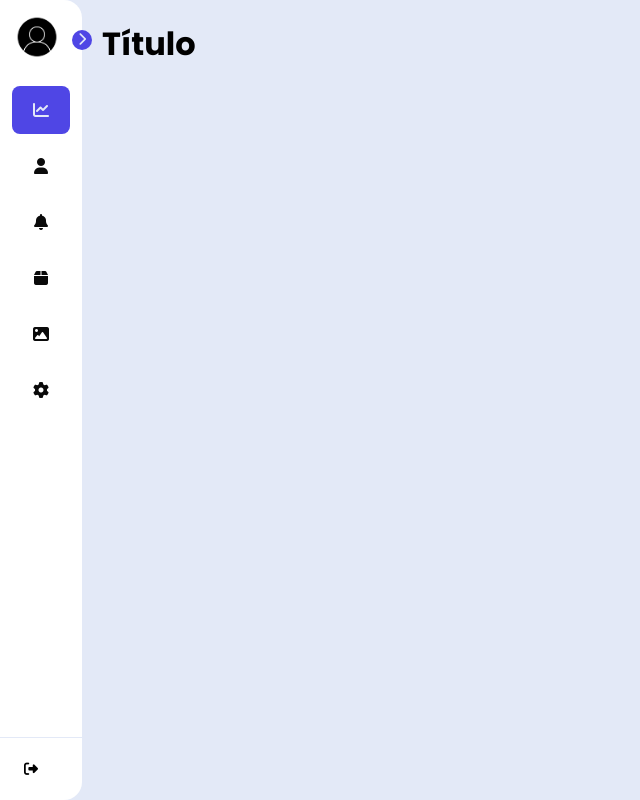
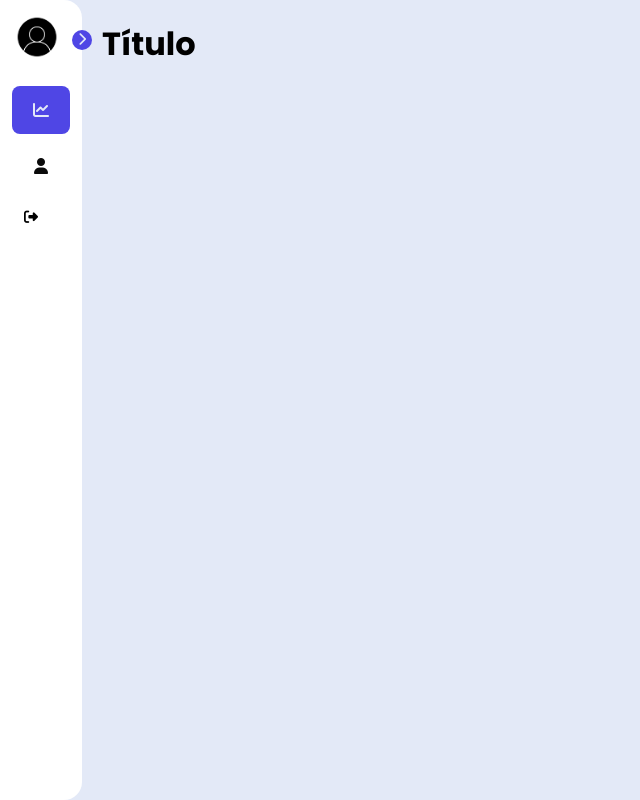
Before and after one commit to Isaque-Ayupe/projeto-FS, a Flask app: page /inicio in a window 1280 px wide. Shown: the whole page, without its empty margins (0-640 px from the left). Run offline with Flask 3, Linux system fonts and the light colour scheme; the visitor is signed in with stand-in values (Sample User, id 1).

Commit message:
Update inicio.html
comentarios e linkagem feita

```diff
--- a/ProjetoOrganiza+31.05.2025/projeto-FS/projeto-FS-main/projeto-FS-main/projeto_flask_postgres_atualizado/templates/inicio.html
+++ b/ProjetoOrganiza+31.05.2025/projeto-FS/projeto-FS-main/projeto-FS-main/projeto_flask_postgres_atualizado/templates/inicio.html
@@ -7,7 +7,7 @@
   <link rel="stylesheet" href="https://cdnjs.cloudflare.com/ajax/libs/font-awesome/6.7.2/css/all.min.css" integrity="sha512-Evv84Mr4kqVGRNSgIGL/F/aIDqQb7xQ2vcrdIwxfjThSH8CSR7PBEakCr51Ck+w+/U6swU2Im1vVX0SVk9ABhg==" crossorigin="anonymous" referrerpolicy="no-referrer" />
   <link rel="stylesheet" href="{{ url_for('static', filename='css/style.css') }}">
 </head>
-
+<!--botao da sidebar-->
 <body>
   <nav id="sidebar">
     <div id="sidebar_content">
@@ -17,13 +17,10 @@
         <p id="user_infos">
           <span class="item-description">
             Fulano de Tal
-          </span>
-          <span class="item-description">
-            Lorem Ipsum
-          </span>
         </p>
       </div>
 
+      <!--botao que manda para o dashboard-->
       <ul id="side_items">
         <li class="side-item active">
           <!--fiz esta alteração: Ela dá o caminho certo para a rota no python-->
@@ -35,9 +32,9 @@
         </a>
     </li>
 
-
+        <!--botao para redirecionar para aba de usuarios-->
         <li class="side-item">
-          <a href="#">
+          <a href="{{ url_for('user_view') }}">
             <i class="fa-solid fa-user"></i>
             <span class="item-description">
               Usuários
@@ -45,67 +42,28 @@
           </a>
         </li>
 
-        <li class="side-item">
-          <a href="#">
-            <i class="fa-solid fa-bell"></i>
-            <span class="item-description">
-              Notificações (Breve)
-            </span>
-          </a>
-        </li>
+        <!--botao de logout-->
+        <form action="logout" method="post">
+          <button id="logout_btn" type="submit">
+            <i class="fa-solid fa-right-from-bracket"></i>
+              <span class="item-description">Logout</span>
+          </button>
+        </form>
 
-        <li class="side-item">
-          <a href="#">
-            <i class="fa-solid fa-box"></i>
-            <span class="item-description">
-              Produtos
-            </span>
-          </a>
-        </li>
-
-        <li class="side-item">
-          <a href="#">
-            <i class="fa-solid fa-image"></i>
-            <span class="item-description">
-              Imagens
-            </span>
-          </a>
-        </li>
-
-        <li class="side-item">
-          <a href="#">
-            <i class="fa-solid fa-gear"></i>
-            <span class="item-description">
-              Configurações
-            </span>
-          </a>
-        </li>
-      </ul>
 
       <button id="open_btn">
         <i id="open_btn_icon" class="fa-solid fa-chevron-right"></i>
       </button>
+
     </div>
 
-    <div id="logout">
-      <button id="logout_btn">
-        <i class="fa-solid fa-right-from-bracket"></i>
-        <span class="item-description">
-          Logout
-        </span>
-      </button>
-    </div>
   </nav>
 
   <main>
     <h1>Título</h1>
   </main>
 
-  <script>
-  document.getElementById('open_btn').addEventListener('click', function () {
-    document.getElementById('sidebar').classList.toggle('open-sidebar');
-});
-</script>
+
 </body>
 
 
```
